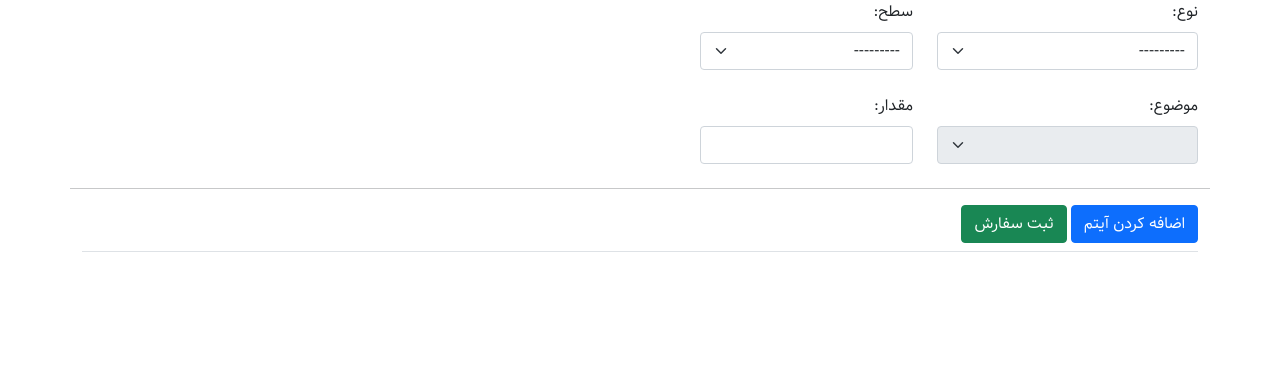
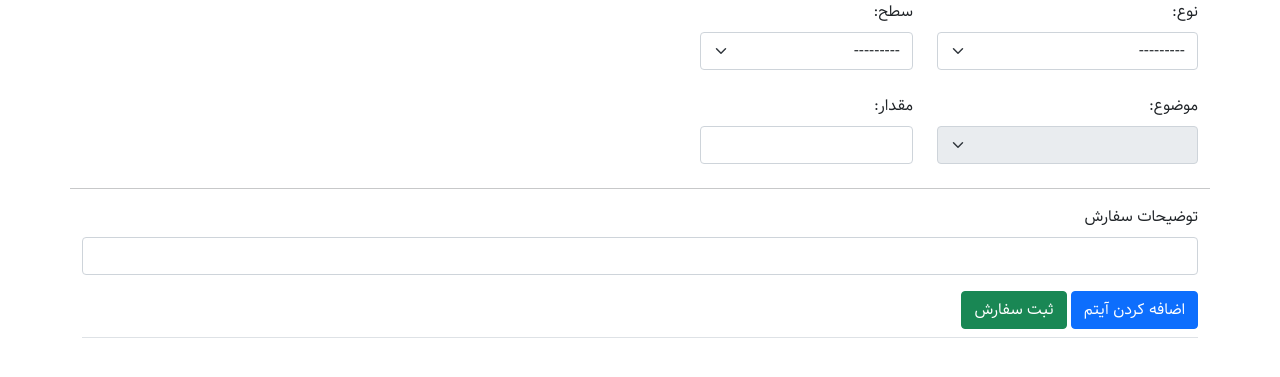
Before and after one commit to ali-nakhaee/shaya_media, a Django app: page /shop/cart/ in a window 1280 px wide. Shown: the part 145-522 px from the top of the page. Run offline with Django 5.2, Linux system fonts and the light colour scheme; the visitor is signed in with stand-in values (Sample User, id 1); data that the repository does not hold is empty.

Commit message:
The order_description field added to the Order model, Cart and orders page.

```diff
--- a/shop/models.py
+++ b/shop/models.py
@@ -61,6 +61,7 @@ class Order(models.Model):
     purchase_date = models.DateTimeField(default=timezone.now)
     tracking_code = models.IntegerField(null=True)
     price = models.IntegerField()
+    description = models.TextField(max_length=300, null=True)
 
     PENDING = 0
     ACCEPTED = 1
--- a/shop/templates/shop/all_orders.html
+++ b/shop/templates/shop/all_orders.html
@@ -97,6 +97,11 @@
             </div>
         </div>
         <br>
+        <div class="row"></div>
+            <div class="col">
+                توضیحات سفارش: {{ order.description }}
+            </div>
+        </div>
         <div class="row">
             <div class="col-4 col-sm-4">
                 شماره تماس: {{ order.buyer.phone_number }}
--- a/shop/templates/shop/cart.html
+++ b/shop/templates/shop/cart.html
@@ -59,6 +59,12 @@
         </div>
         </div>
         {% endfor %}
+    <div class="row" id="description-row">
+        <div class="mb-3">
+            <label for="order-description" class="form-label">توضیحات سفارش</label>
+            <input type="text" class="form-control" name="order-description">
+          </div>
+    </div>
     <div class="row" id="last-row">
         <div class="col-sm-6">
             <button id="add-form" type="button" class="save btn btn-primary">اضافه کردن آیتم</button>
@@ -76,7 +82,7 @@
 
     let itemForm = document.querySelectorAll(".item-form")
     let container = document.querySelector("#form-container")
-    let lastRow = document.querySelector("#last-row")
+    let descriptiontRow = document.querySelector("#description-row")
     let addButton = document.querySelector("#add-form")
     let totalForms = document.querySelector("#id_form-TOTAL_FORMS")
     let formNum = itemForm.length - 1;
@@ -93,7 +99,7 @@
         newForm.innerHTML = newForm.innerHTML.replace(formRegex, `form-${formNum}-`);
         newForm.innerHTML = newForm.innerHTML.replace(priceTableRegex, `price-table-${formNum}`);
         newForm.innerHTML = newForm.innerHTML.replace(itemPriceRegex, `item-price-${formNum}`);
-        container.insertBefore(newForm, lastRow);
+        container.insertBefore(newForm, descriptiontRow);
 
         const subjectField = document.getElementById(`id_form-${formNum}-subject`);
         subjectField.setAttribute("disabled", "disabled");
--- a/shop/templates/shop/orders.html
+++ b/shop/templates/shop/orders.html
@@ -89,6 +89,11 @@
         {% endfor %}
         <br>
         <div class="row">
+            <div class="col">
+                توضیحات سفارش: {{ order.description }}
+            </div>
+        </div>
+        <div class="row">
             <div class="col-6 col-sm-8">
                 تاریخ ثبت سفارش: {{ order.purchase_date }}
             </div>
--- a/shop/views.py
+++ b/shop/views.py
@@ -143,10 +143,11 @@ class Cart(View):
     def post(self, request):
         ItemFormSet = formset_factory(ItemForm)
         formset = ItemFormSet(request.POST)
+        order_description = request.POST.get('order-description', '')
         if formset.is_valid():
-            order = Order.objects.create(buyer=request.user, price=0)
+            order = Order.objects.create(buyer=request.user, price=0, description=order_description)
             order_price = 0
-            print(formset.cleaned_data[0])
+            print(formset.cleaned_data)
             for form in formset:
                 type = form.cleaned_data['type']
                 try:
```
Also changed, not shown: shop/migrations/0014_order_description.py (added).
